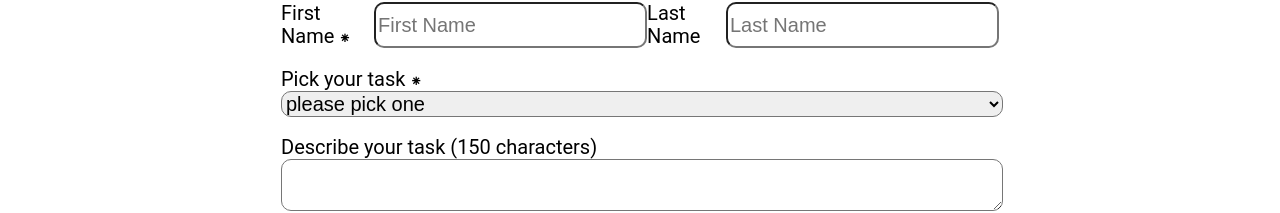
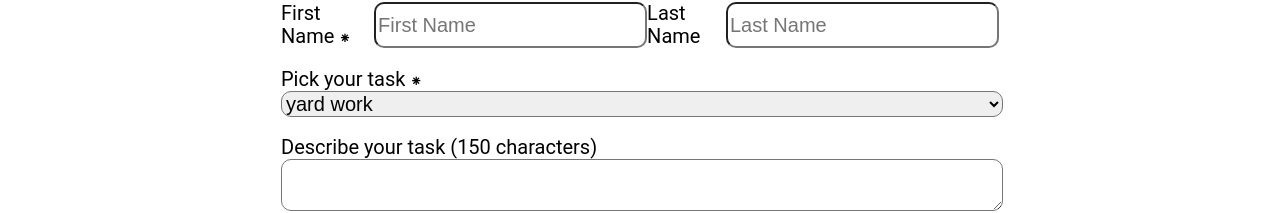
Before and after one commit to Co-Lab-You-Belong-in-Tech/NBRLYU, a React (Create React App) app: page /request in a window 1280 px wide. Both pictures are taken after a click on the button "Request Help". Shown: the part 180-393 px from the top of the page. Built offline with nearby package versions, Linux system fonts and the light colour scheme.

Commit message:
imported BrowserRouter in index.js

```diff
--- a/package.json
+++ b/package.json
@@ -9,7 +9,7 @@
     "firebase": "^9.14.0",
     "react": "^18.2.0",
     "react-dom": "^18.2.0",
-    "react-router-dom": "^6.4.4",
+    "react-router-dom": "^6.4.5",
     "react-scripts": "5.0.1",
     "sass": "^1.56.2",
     "web-vitals": "^2.1.4"
--- a/src/index.js
+++ b/src/index.js
@@ -1,6 +1,6 @@
 import React from "react";
 import ReactDOM from "react-dom/client";
-// import { BrowserRouter } from "react-router-dom";
+import { BrowserRouter } from "react-router-dom";
 import "./index.css";
 import App from "./App";
 
--- a/src/pages/Request.js
+++ b/src/pages/Request.js
@@ -56,8 +56,8 @@ function Request({ setSelectedProvide, setSelectedRequest }) {
             onChange={(e) => setTaskSelect(e.target.value)}
             required
           >
-            <option placeholder="please pick one" required>
-              please pick one
+            <option placeholder disabled required>
+              Please pick one
             </option>
             <option>yard work</option>
             <option>cleaning</option>
```
Also changed, not shown: 1 other file (tests, documents, lock files or other folders).
